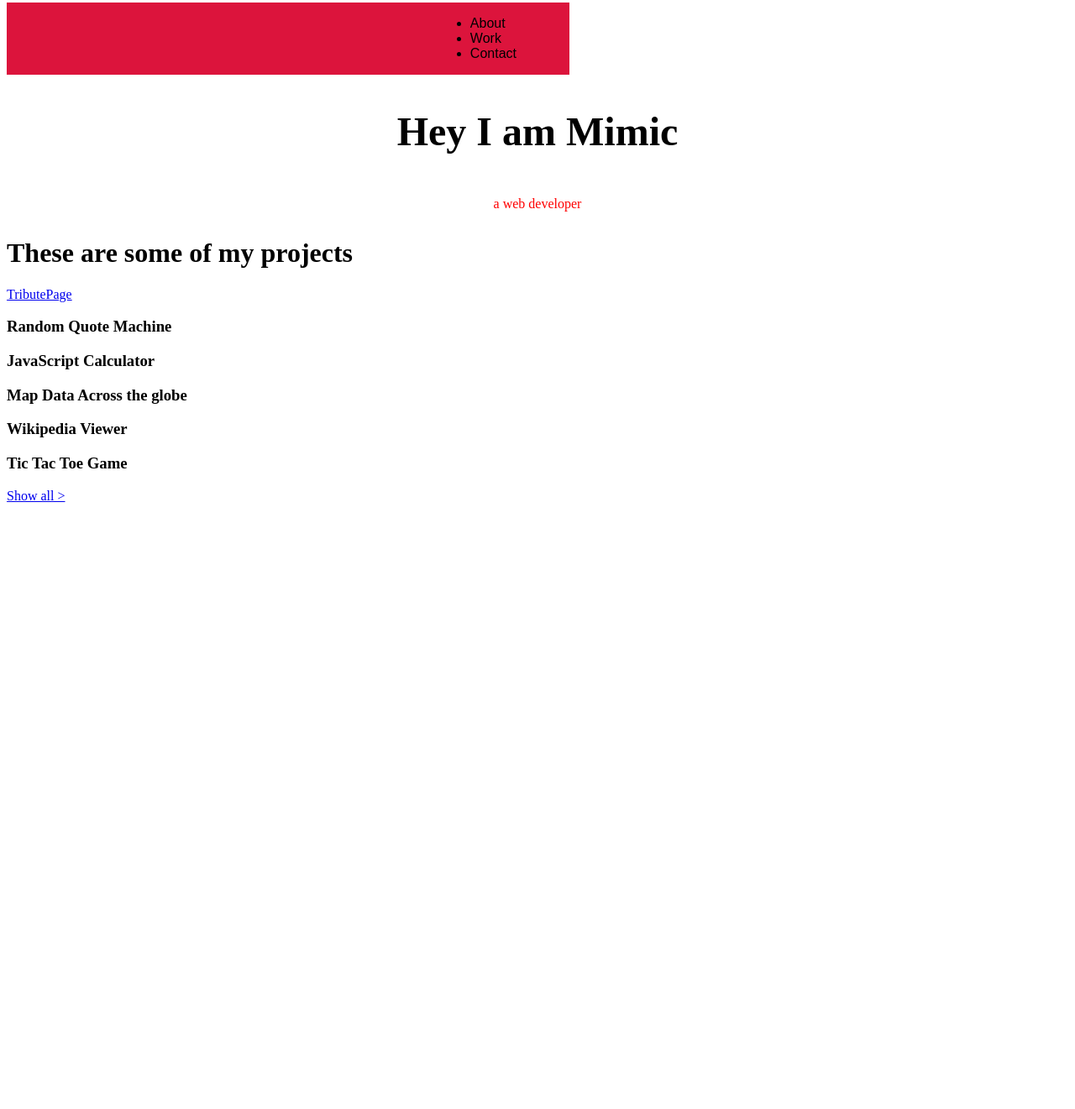
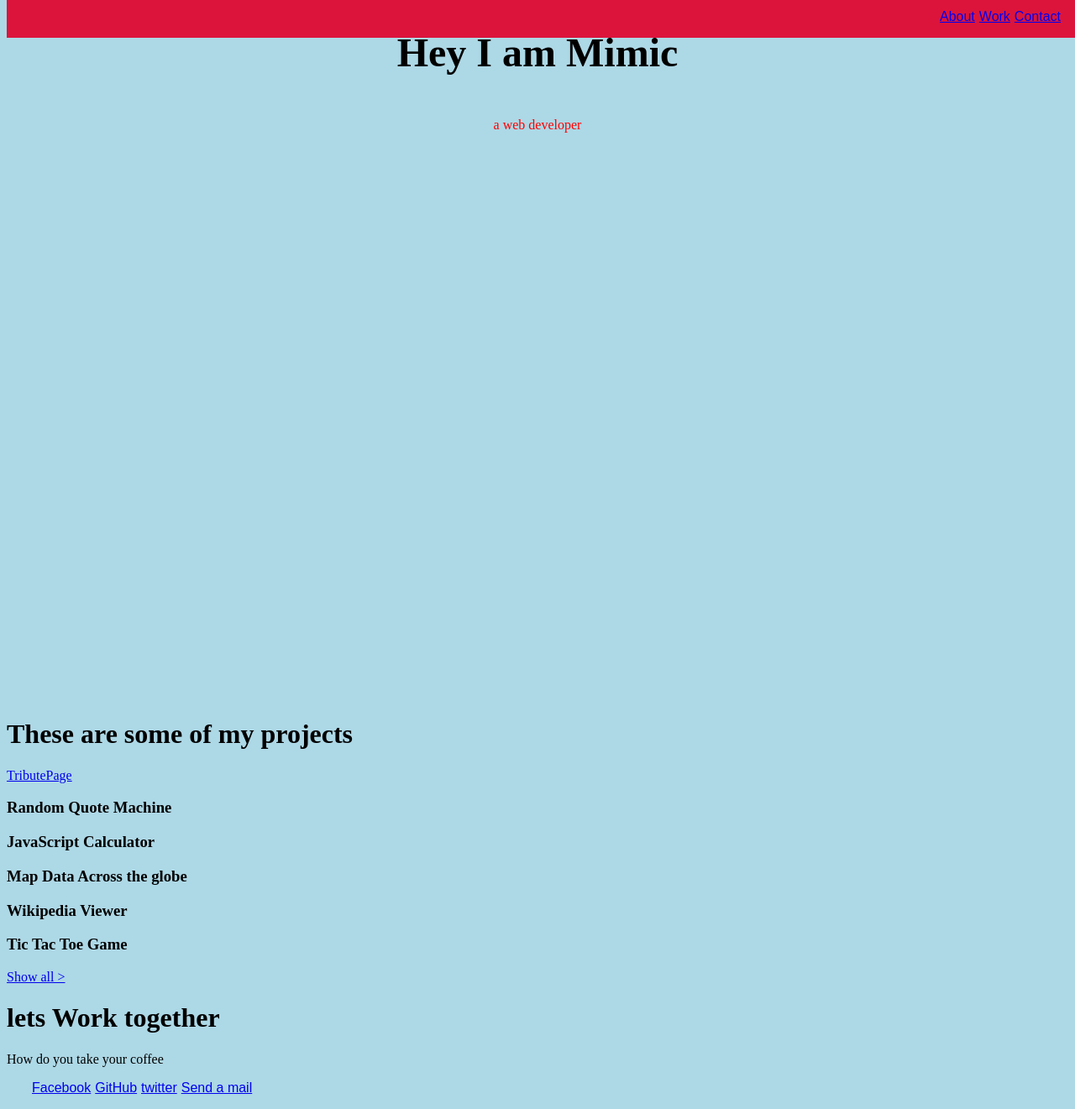
Before and after one commit to JasemDuncan/microverse_Gbolahan_Jasem, a plain HTML site: page index.html in a window 1280 px wide. Shown: the part 5-1326 px from the top of the page at 84% size. Before the commit the page ends 800 px from the top, so only its background shows below. Drawn offline with Linux system fonts and the light colour scheme.

Commit message:
user-story 6 to 11

```diff
--- a/css/style.css
+++ b/css/style.css
@@ -13,7 +13,11 @@
     font-size: 5 vw;
     font-weight: 200;
     font-family: sans-serif;
-
+    display: flex;
+}
+.li-items{
+    margin-left :5px;
+    list-style-type:none ;
 }
 .title-section h1
 {
@@ -31,3 +35,20 @@
 {
     text-align: center;
 }
+
+@media screen and (min-width: 480px) {
+    body {
+      background-color: lightblue;
+    }
+  }
+
+#welcome-section{
+    height: 100vh;
+}
+
+#navbar {
+  overflow: hidden;
+  position: fixed;
+  top: 0;
+  width: 100%;
+}
--- a/index.html
+++ b/index.html
@@ -10,11 +10,11 @@
     <script src="https://cdn.freecodecamp.org/testable-projects-fcc/v1/bundle.js"></script>
 
     <header>
-      <nav class="top-nav-bar">
+      <nav id ="navbar" class="top-nav-bar">
           <ul class="list-menu">
-            <li>About</li>
-            <li>Work</li>
-            <li>Contact</li>
+            <li class="li-items"><a href="#about">About</a></li>
+            <li class="li-items"><a href="#projects">Work</a></li>
+            <li class="li-items"><a href="#contact">Contact</a></li>
           </ul>
       </nav>
     </header>
@@ -29,9 +29,8 @@
         <h1>These are some of my projects</h1>
       </div>
       <section id="projects">
-        <div class="project-title">
+        <div class="project-tile">
           <a href="#">TributePage</a>
-
         </div>
         <div>
           <h3>Random Quote Machine</h3>
@@ -55,6 +54,22 @@
           <a href="#">Show all ></a>
         </p>
       </div>
+      <footer id="Contact">
+        <div>
+          <div>
+            <h1>lets Work together</h1>
+            <p>How do you take your coffee</p>
+          </div>
+          <div>
+            <ul class="list-menu">
+              <li class="li-items"> <a href="https://www.facebook.com">Facebook</a></li>
+              <li class="li-items"> <a id ="profile-link" href="https://www.github.com" target="_blank">GitHub</a></li>
+              <li class="li-items"> <a href="https://www.twitter.com">twitter</a></li>
+              <li class="li-items"> <a href="#">Send a mail</a></li>
+            </ul>
+          </div>
+        </div>
+      </footer>
 
     </main>
     <script  src="js/index.js"></script>
```
